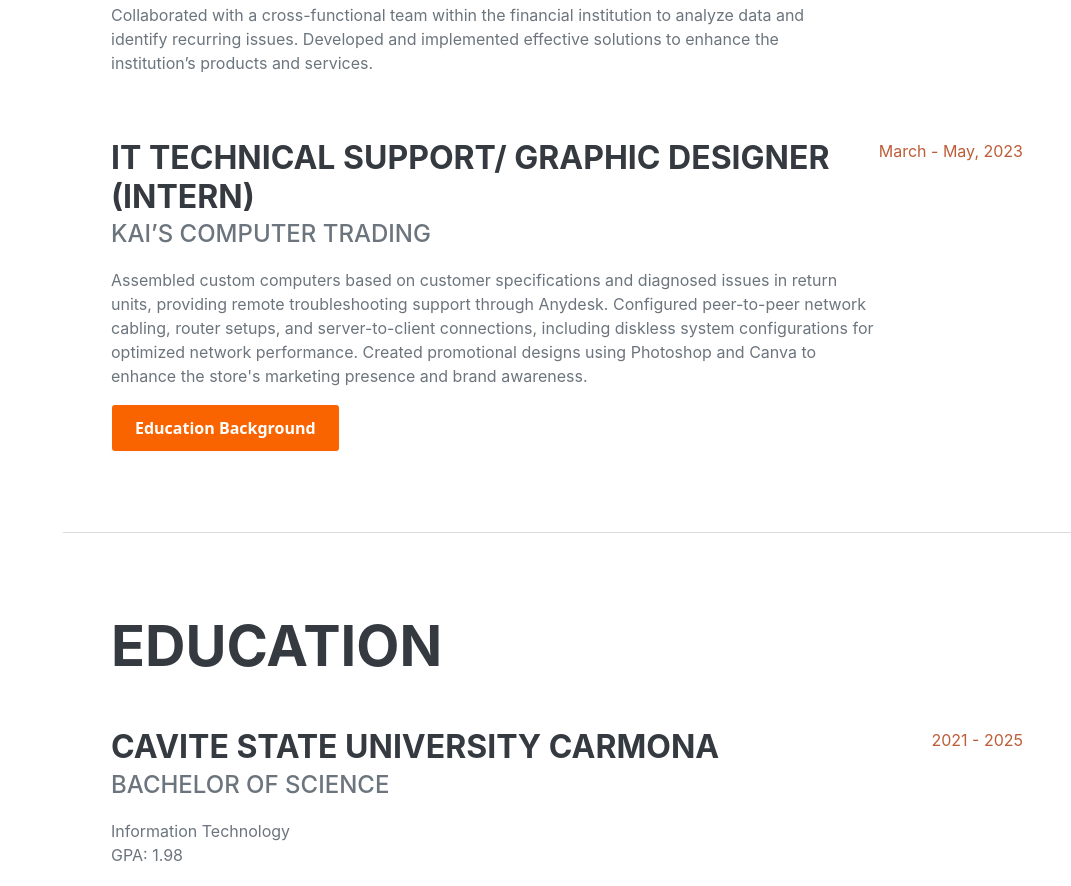
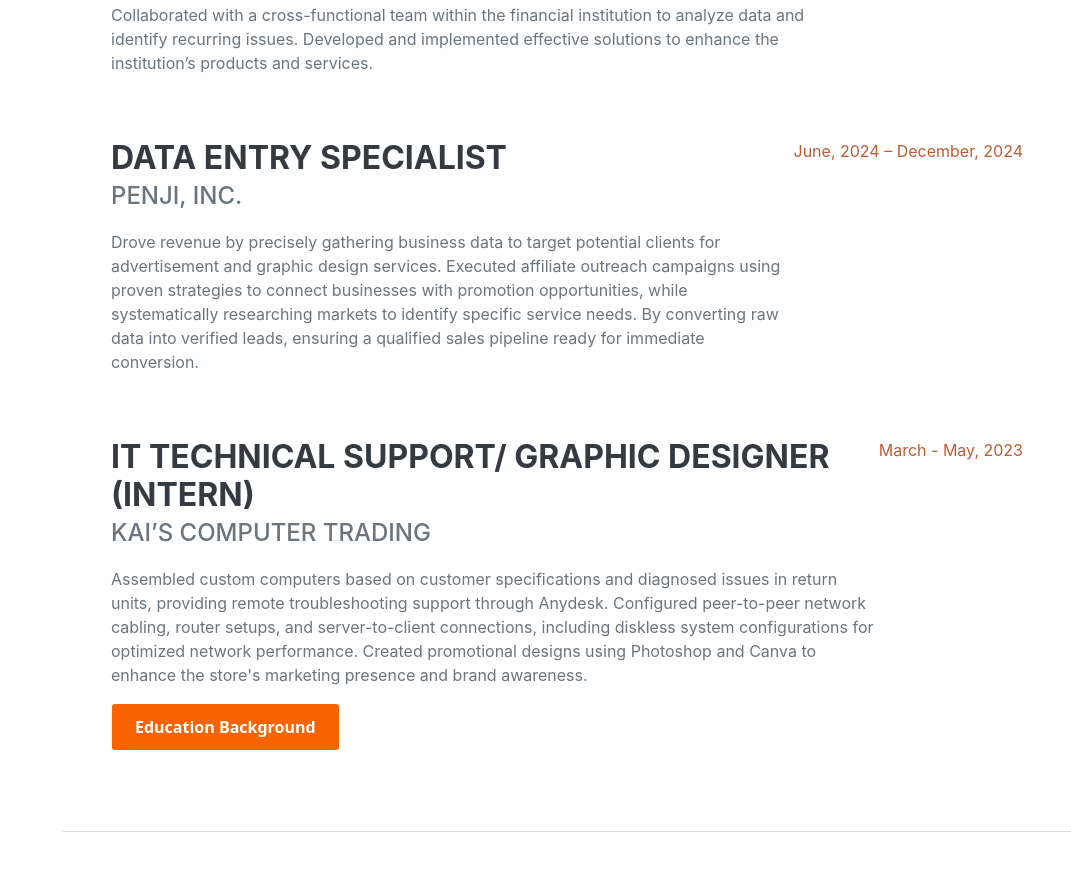
Before and after one commit to CrowNoxx/Portfolio, a website: page index.html in a window 1280 px wide. Shown: the part 1676-2562 px from the top of the page, without its empty margins (209-1280 px from the left). Drawn offline with nearby package versions, Linux system fonts and the light colour scheme; files whose address does not match are found by name; a web font is replaced by a local one.

Commit message:
Update index.html
added the Data Entry Specialist to the Experience

```diff
--- a/index.html
+++ b/index.html
@@ -88,6 +88,17 @@
                             </p>
                         </div>
                         <div class="flex-shrink-0"><span class="text-primary">June, 2024 – July, 2025</span></div>
+                    </div>
+                    <div class="d-flex flex-column flex-md-row justify-content-between mb-5">
+                        <div class="flex-grow-1">
+                            <h3 class="mb-0">Data Entry Specialist</h3>
+                            <div class="subheading mb-3">Penji, Inc.</div>
+                            <p>
+                                Drove revenue by precisely gathering business data to target potential clients for advertisement and graphic design services. Executed affiliate outreach campaigns using proven strategies to connect businesses with promotion opportunities, while systematically researching markets to identify specific service needs. By converting raw data into verified leads, ensuring a qualified sales pipeline ready for immediate conversion.
+                            </p>
+
+                        </div>
+                        <div class="flex-shrink-0"><span class="text-primary">June, 2024 – December, 2024</span></div>
                     </div>
                     <div class="d-flex flex-column flex-md-row justify-content-between">
                         <div class="flex-grow-1">
@@ -228,7 +239,7 @@
                         <div class="card-body p-0">
                             <div class="d-flex align-items-center">
                                 <div class="p-5">
-                                    <h2 class="fw-bolder">Capital Structure for China Industrial Companies</h2>
+                                    <h2 class="fw-bolder">Capital Structure for China, Taiwan and SEA Industrial Companies</h2>
                                     <p class="text-justify">This project displays comprehensive financial metrics including debt-to-equity ratiosto help companies and investors understand financing sustainability and make informed capital decisions.</p>
                                 </div>
                                 <img class="img-thumbnail project-img-thumbnail"
```
